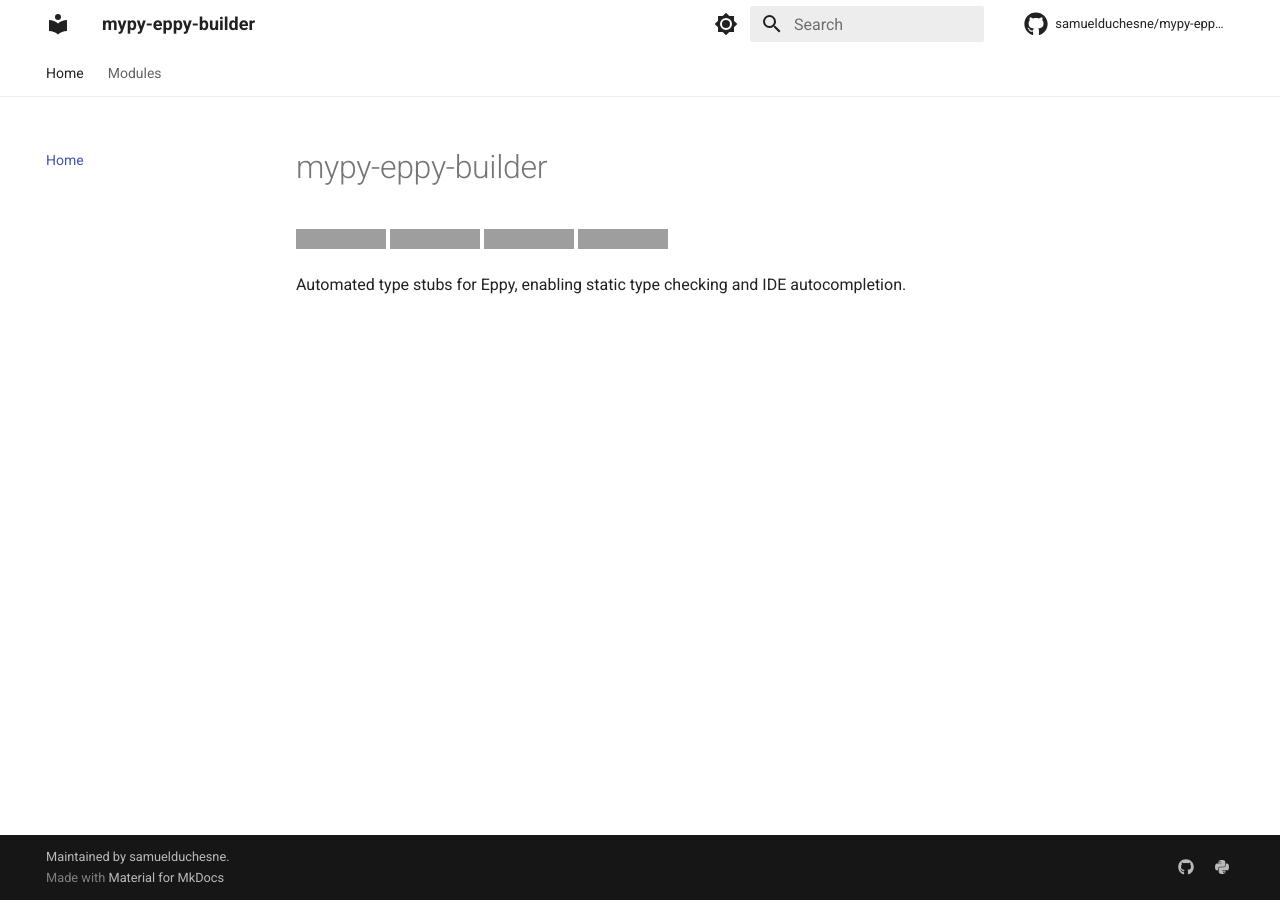
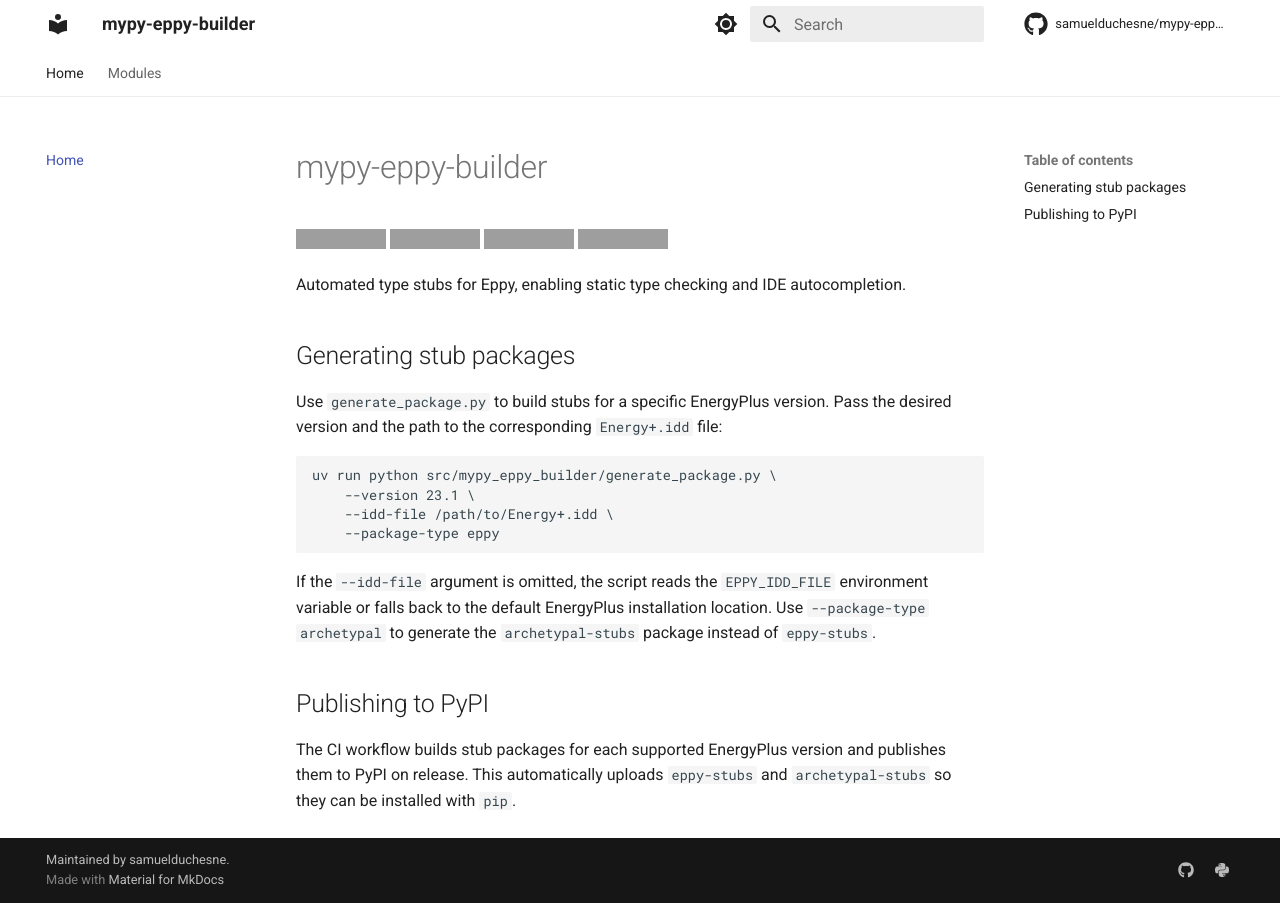
Before and after one commit to samuelduchesne/mypy-eppy-builder, an MkDocs documentation site: the page built from docs/index.md, in a window 1280 px wide. Built offline with MkDocs 1.6.1 and Material for MkDocs 9.7.7, drawn with Linux system fonts in a browser that asks for light colours; comment, search, counter and statistics services are not loaded; grey boxes are pictures that could not be loaded.

Commit message:
docs: explain stub generation (#5)

````diff
--- a/docs/index.md
+++ b/docs/index.md
@@ -6,3 +6,26 @@
 [![License](https://img.shields.io/github/license/samuelduchesne/mypy-eppy-builder)](https://img.shields.io/github/license/samuelduchesne/mypy-eppy-builder)
 
 Automated type stubs for Eppy, enabling static type checking and IDE autocompletion.
+
+## Generating stub packages
+
+Use `generate_package.py` to build stubs for a specific EnergyPlus version. Pass
+the desired version and the path to the corresponding `Energy+.idd` file:
+
+```bash
+uv run python src/mypy_eppy_builder/generate_package.py \
+    --version 23.1 \
+    --idd-file /path/to/Energy+.idd \
+    --package-type eppy
+```
+
+If the `--idd-file` argument is omitted, the script reads the `EPPY_IDD_FILE`
+environment variable or falls back to the default EnergyPlus installation
+location. Use `--package-type archetypal` to generate the
+`archetypal-stubs` package instead of `eppy-stubs`.
+
+## Publishing to PyPI
+
+The CI workflow builds stub packages for each supported EnergyPlus version and
+publishes them to PyPI on release. This automatically uploads
+`eppy-stubs` and `archetypal-stubs` so they can be installed with `pip`.
````
Also changed, not shown: README.md (+22 -0 lines).
